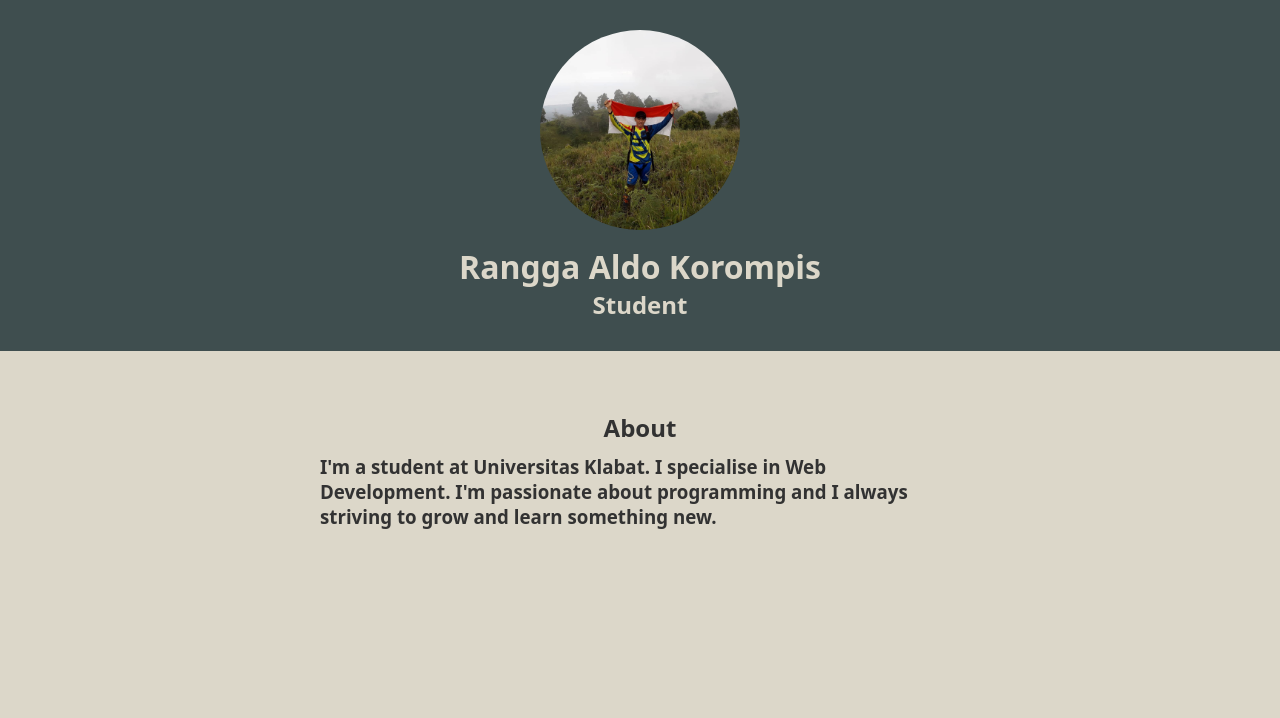
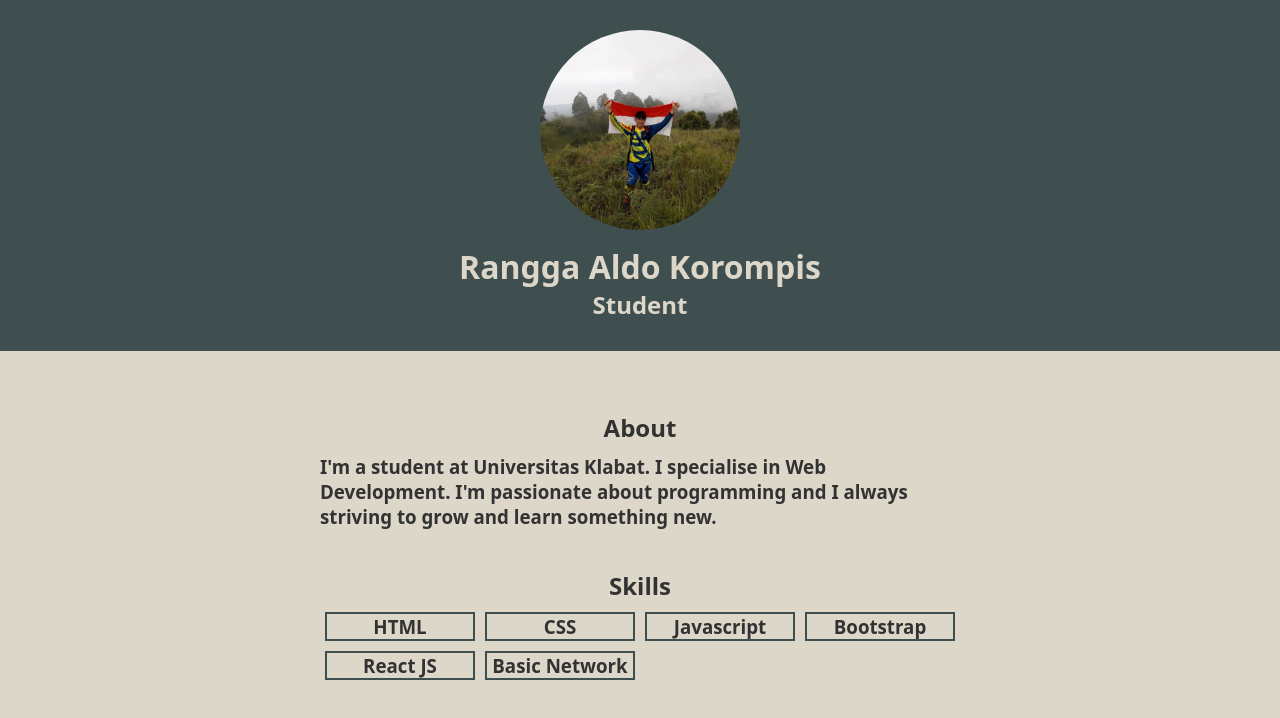
Before and after one commit to ranggakorompis/react-portfolio, a React (Create React App) app: page / in a window 1280 px wide. Shown: the top 718 px of the page. Built offline with nearby package versions, Linux system fonts and the light colour scheme.

Commit message:
Import komponen Skills

```diff
--- a/src/components/Main.js
+++ b/src/components/Main.js
@@ -1,11 +1,13 @@
-// Import component About
+// Import components
 import About from "./About";
+import Skills from "./Skills";
 
 // Export function Main
 export default function Main() {
   return (
     <div className="main">
       <About />
+      <Skills />
     </div>
   );
 }
```
